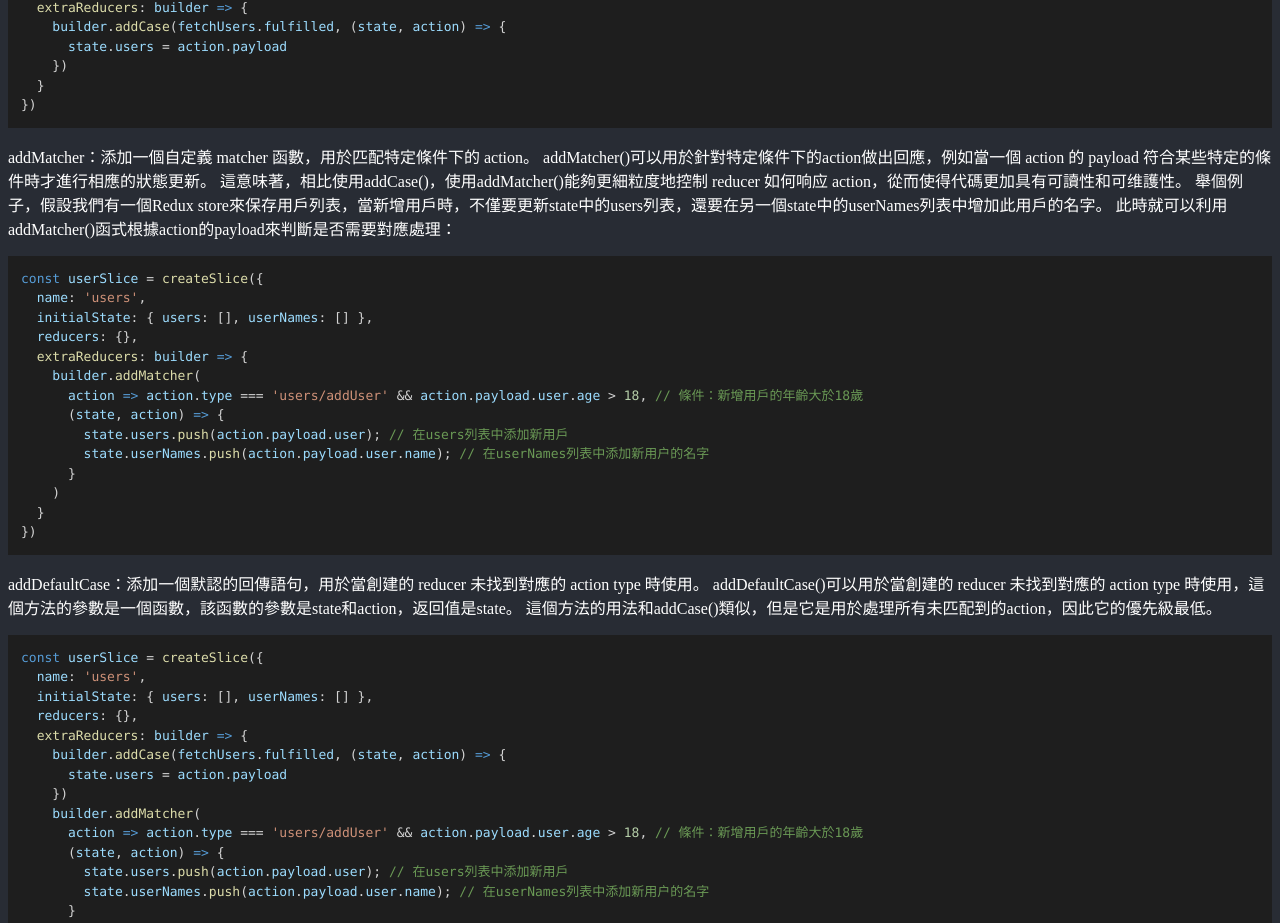
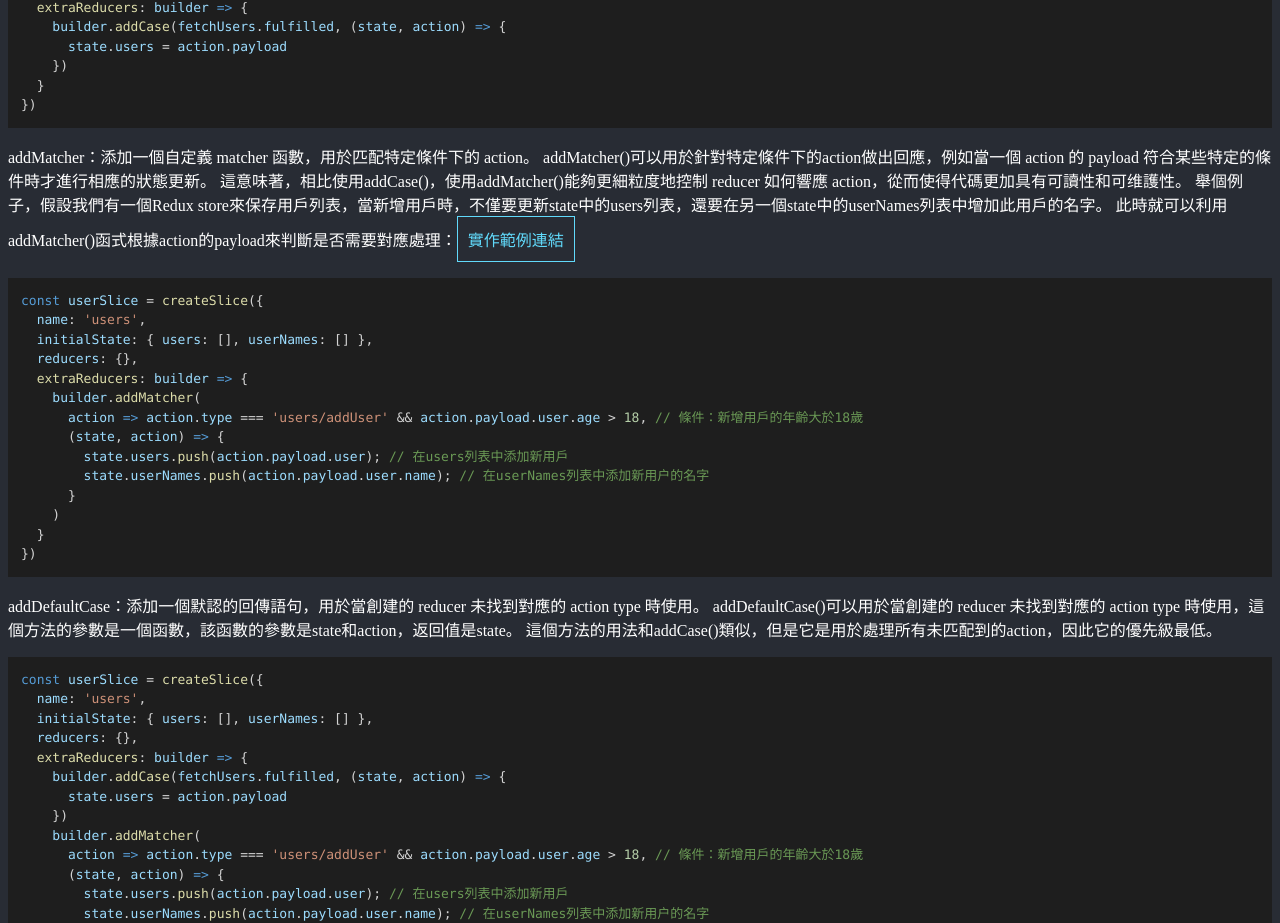
Before and after one commit to Bobo100/React-Redux, a Next.js app: page /useReduxOfficial in a window 1280 px wide. Shown: the part 5972-6895 px from the top of the page. Built offline with nearby package versions, Linux system fonts and the light colour scheme.

Commit message:
新增Immer內容

```diff
--- a/pages/useRedux.tsx
+++ b/pages/useRedux.tsx
@@ -100,6 +100,7 @@ export const reducer = (state: state = initialState, action: action) => {
     }
 }`}
             </Prism>
+            <p className="border border-title p-2 text-title font-bold bg-black">值得一提的是redux是不允許直接修改state的，redux是immutable的，所以我們要用到...state，這個是展開運算子，它會把state的所有屬性都展開，這樣我們才能修改裡面的屬性。之後返回的會是一個新的state，這樣才能讓redux知道我們有修改state</p>
 
             <h3 className="text-2xl mb-3 mt-3">最後就是store</h3>
             <p>我們要把reducer和state放到store裡面，你可以在這邊去更改reducer的名稱，我這邊就更改成firstReducer，如果你有多個reducer的話，可以在這邊一起放進去</p>
--- a/pages/useReduxOfficial.tsx
+++ b/pages/useReduxOfficial.tsx
@@ -128,7 +128,7 @@ console.log(newObject); // { a: 1, b: 3 }`}
 
       <p>在上面的範例中，使用 produce() 函数從傳入的 state 物件創建一份 immutable 的複本（也就是 draft 物件），然後你可以直接修改 draft 物件裡面的屬性值，這樣就不需要額外地創建和更新新的物件了。</p>
 
-      <p className="text-2xl border border-title p-2 text-title font-bold bg-black">回歸到我們的主題</p>
+      <p className="text-2xl border border-title p-2 text-title font-bold bg-black my-3">回歸到我們的主題</p>
       <p className="text-xl">第一個slice：counterSlice.tsx</p>
       <Prism language="javascript" style={vscDarkPlus}>
         {`// component/redux/slice/counterSlice.tsx
@@ -280,10 +280,11 @@ export const store = configureStore({
       </Prism>
       <p className="border border-title p-2">addMatcher：添加一個自定義 matcher 函數，用於匹配特定條件下的 action。
         addMatcher()可以用於針對特定條件下的action做出回應，例如當一個 action 的 payload 符合某些特定的條件時才進行相應的狀態更新。
-        這意味著，相比使用addCase()，使用addMatcher()能夠更細粒度地控制 reducer 如何响应 action，從而使得代碼更加具有可讀性和可维護性。
+        這意味著，相比使用addCase()，使用addMatcher()能夠更細粒度地控制 reducer 如何響應 action，從而使得代碼更加具有可讀性和可维護性。
 
         舉個例子，假設我們有一個Redux store來保存用戶列表，當新增用戶時，不僅要更新state中的users列表，還要在另一個state中的userNames列表中增加此用戶的名字。
         此時就可以利用addMatcher()函式根據action的payload來判斷是否需要對應處理：
+        <a href="https://react-redux-example-02.vercel.app/User" rel="noopener" target="_blank">實作範例連結</a>
       </p>
       <Prism language="javascript" style={vscDarkPlus}>
         {`const userSlice = createSlice({
```
Also changed, not shown: pages/index.tsx (+9 -0 lines).
